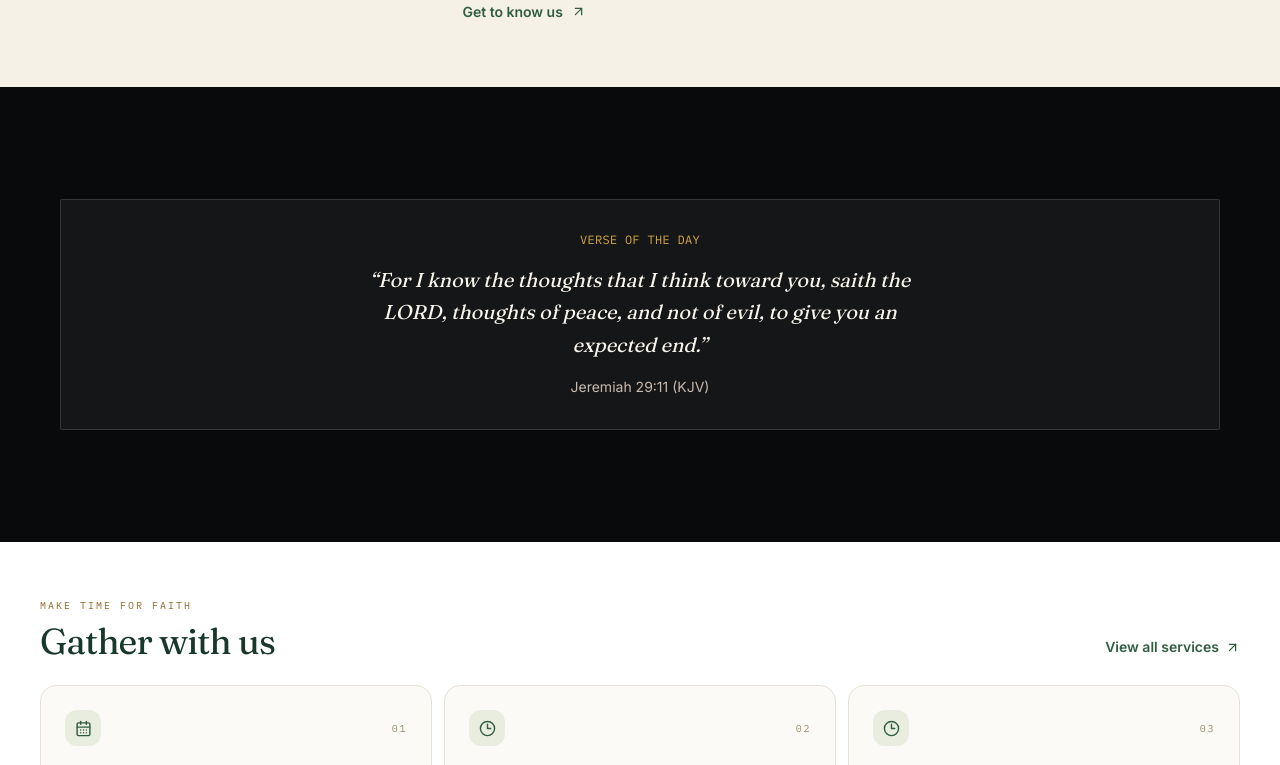
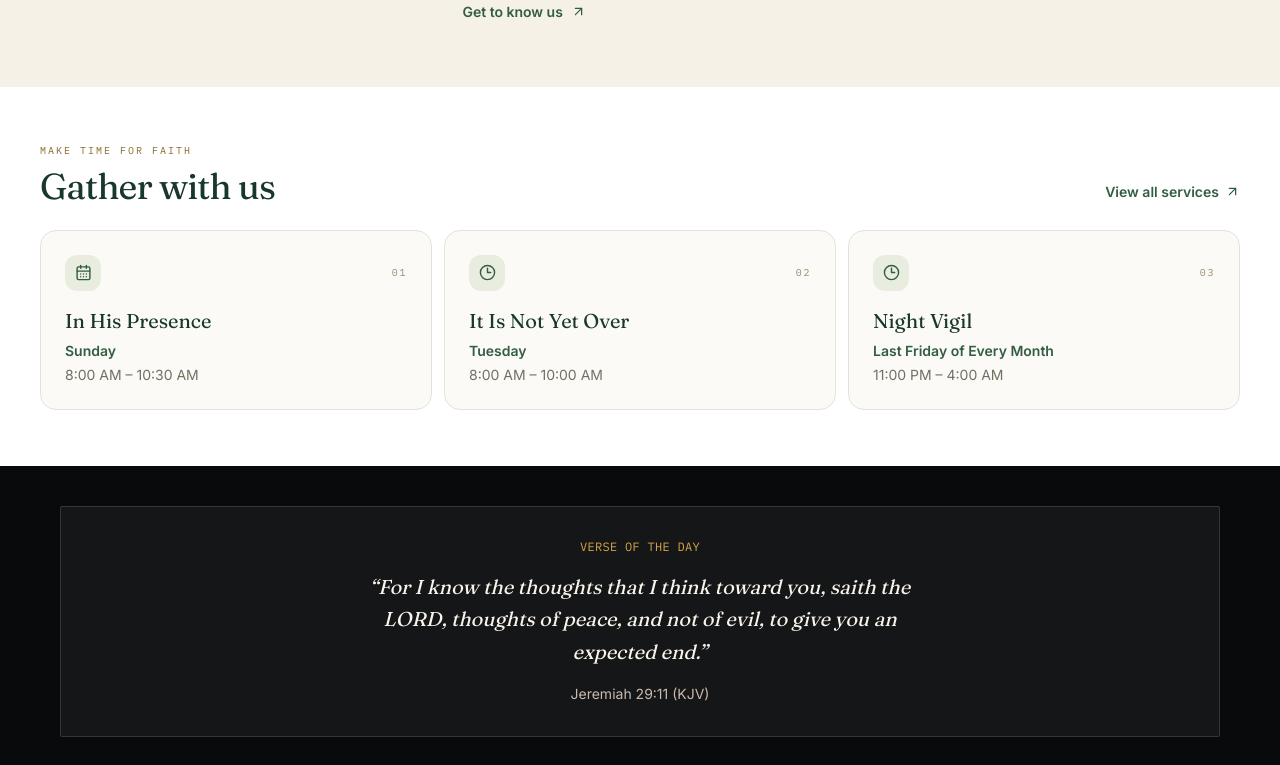
Before and after one commit to taiwoatlas/surefire-next, a Next.js app: page / in a window 1280 px wide. Shown: the part 855-1620 px from the top of the page. Built offline with nearby package versions, Linux system fonts and the light colour scheme; no server answers.

Commit message:
Tighten homepage flow for faster visitor orientation

```diff
--- a/app/page.tsx
+++ b/app/page.tsx
@@ -4,23 +4,22 @@ import { VisionStatement } from "@/components/home/VisionStatement";
 import { ServicesFeature } from "@/components/home/ServicesFeature";
 import { PartnerFeature } from "@/components/home/PartnerFeature";
 import { VerseOfTheDay } from "@/components/scripture/VerseOfTheDay";
-import { AnnouncementTicker } from "@/components/church/AnnouncementTicker";
 import { Section } from "@/components/layout/Section";
 
 export const metadata: Metadata = {
   title: "Home",
+  description: "Join The Surefire Christian Church of God in Sango-Ota, Ogun State. Find service times, plan your visit, and connect with a community of faith and empowerment.",
 };
 
 export default function HomePage() {
   return (
     <>
       <Hero />
-      <AnnouncementTicker />
       <VisionStatement />
-      <Section tone="ink">
+      <ServicesFeature />
+      <Section tone="ink" className="py-8 md:py-10">
         <VerseOfTheDay />
       </Section>
-      <ServicesFeature />
       <PartnerFeature />
     </>
   );
```
